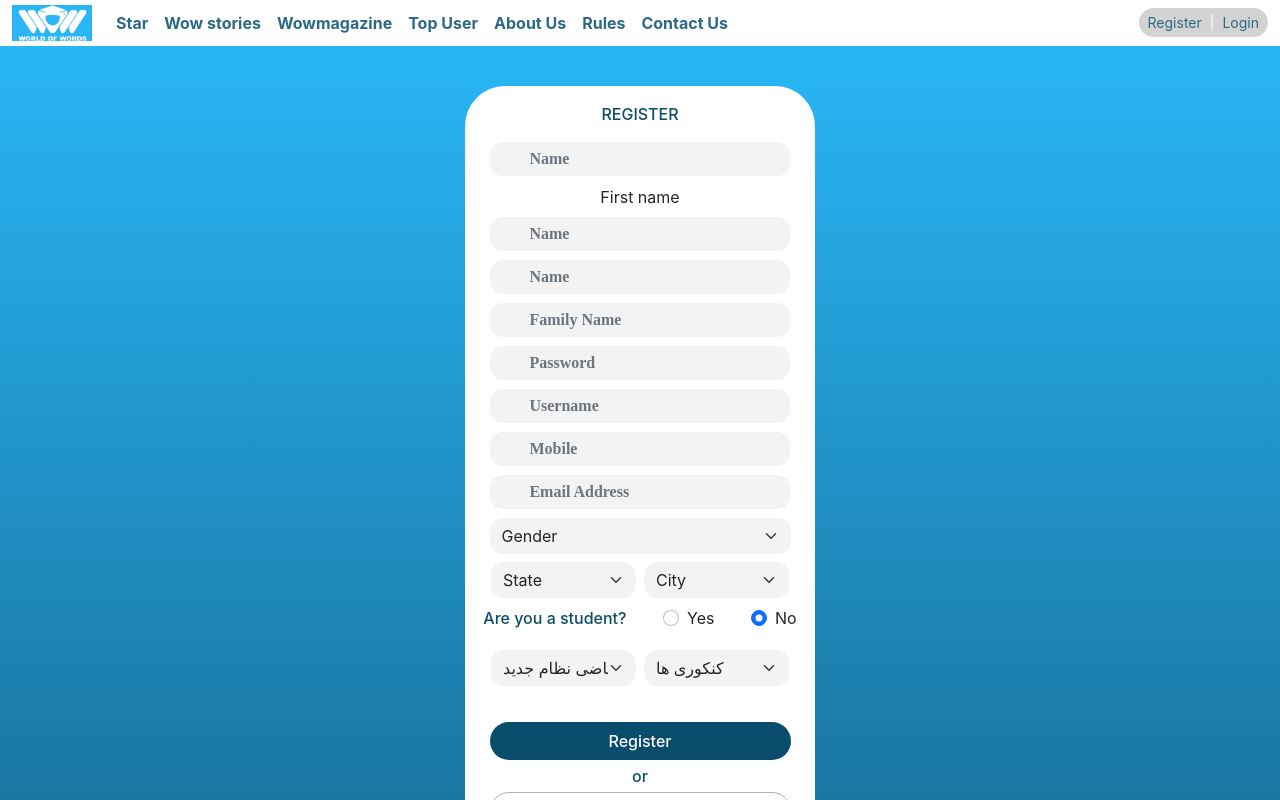
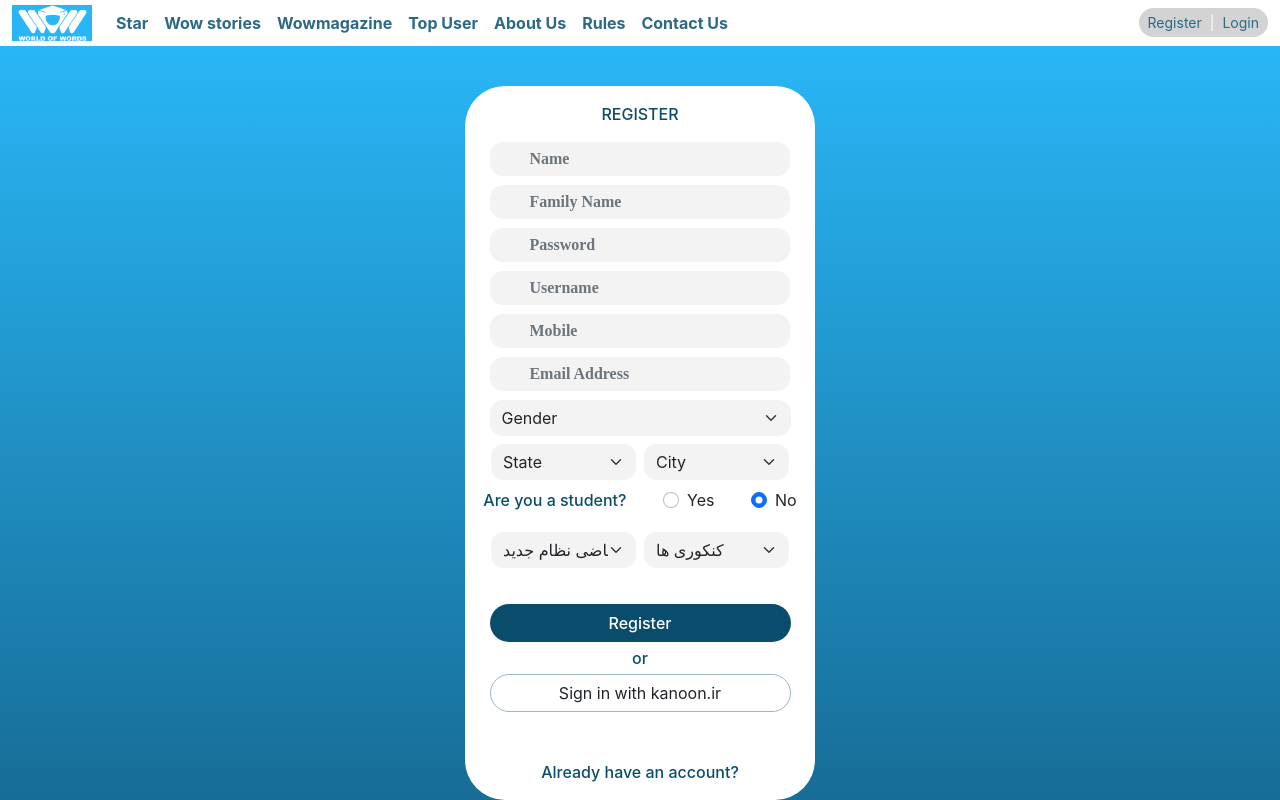
Before and after one commit to najdi123/wowkanoon, a React (Create React App) app: page /register in a window 1280 px wide. Shown: the top 800 px of the page. Built offline with nearby package versions, Linux system fonts and the light colour scheme.

Commit message:
removed extra lines from register

```diff
--- a/src/pages/register/Register.js
+++ b/src/pages/register/Register.js
@@ -82,37 +82,37 @@ const Register = () => {
                     </p>
                     <form>
 
-                        <div className="input-group has-validation ">
-                            {/*<span className="input-group-text" id="inputGroupPrepend">@</span>*/}
-                            <input
-                                type="text"
-                                className={`${styles.form} form-control d-inline-block`}
-                                placeholder='&#xf007;   Name'
-                                onChange={handleChange}
-                                value={input.Name}
-                                name="Name"
-                                id="validationCustomUsername"
-                                aria-describedby="inputGroupPrepend"
-                                required
-                            />
-                                <div className="invalid-feedback">
-                                    Please choose a username.
-                                </div>
-                        </div>
-                        <div>
-                            <label htmlFor="validationDefault01" className="form-label">First name</label>
-                            <input
-                                type="text"
-                                className={`${styles.form} form-control d-inline-block`}
-                                placeholder='&#xf007;   Name'
-                                // onChange={(e)=>setInput(prevState=>({...prevState, "name":e.target.value }))}
-                                onChange={handleChange}
-                                value={input.Name}
-                                name="Name"
-                                id="validationDefault01"
+                        {/*<div className="input-group has-validation ">*/}
+                        {/*    /!*<span className="input-group-text" id="inputGroupPrepend">@</span>*!/*/}
+                        {/*    <input*/}
+                        {/*        type="text"*/}
+                        {/*        className={`${styles.form} form-control d-inline-block`}*/}
+                        {/*        placeholder='&#xf007;   Name'*/}
+                        {/*        onChange={handleChange}*/}
+                        {/*        value={input.Name}*/}
+                        {/*        name="Name"*/}
+                        {/*        id="validationCustomUsername"*/}
+                        {/*        aria-describedby="inputGroupPrepend"*/}
+                        {/*        required*/}
+                        {/*    />*/}
+                        {/*        <div className="invalid-feedback">*/}
+                        {/*            Please choose a username.*/}
+                        {/*        </div>*/}
+                        {/*</div>*/}
+                        {/*<div>*/}
+                        {/*    <label htmlFor="validationDefault01" className="form-label">First name</label>*/}
+                        {/*    <input*/}
+                        {/*        type="text"*/}
+                        {/*        className={`${styles.form} form-control d-inline-block`}*/}
+                        {/*        placeholder='&#xf007;   Name'*/}
+                        {/*        // onChange={(e)=>setInput(prevState=>({...prevState, "name":e.target.value }))}*/}
+                        {/*        onChange={handleChange}*/}
+                        {/*        value={input.Name}*/}
+                        {/*        name="Name"*/}
+                        {/*        id="validationDefault01"*/}
 
-                                required />
-                        </div>
+                        {/*        required />*/}
+                        {/*</div>*/}
                         <input
                             className={`${styles.form} form-control d-inline-block`}
                             placeholder='&#xf007;   Name'
```
